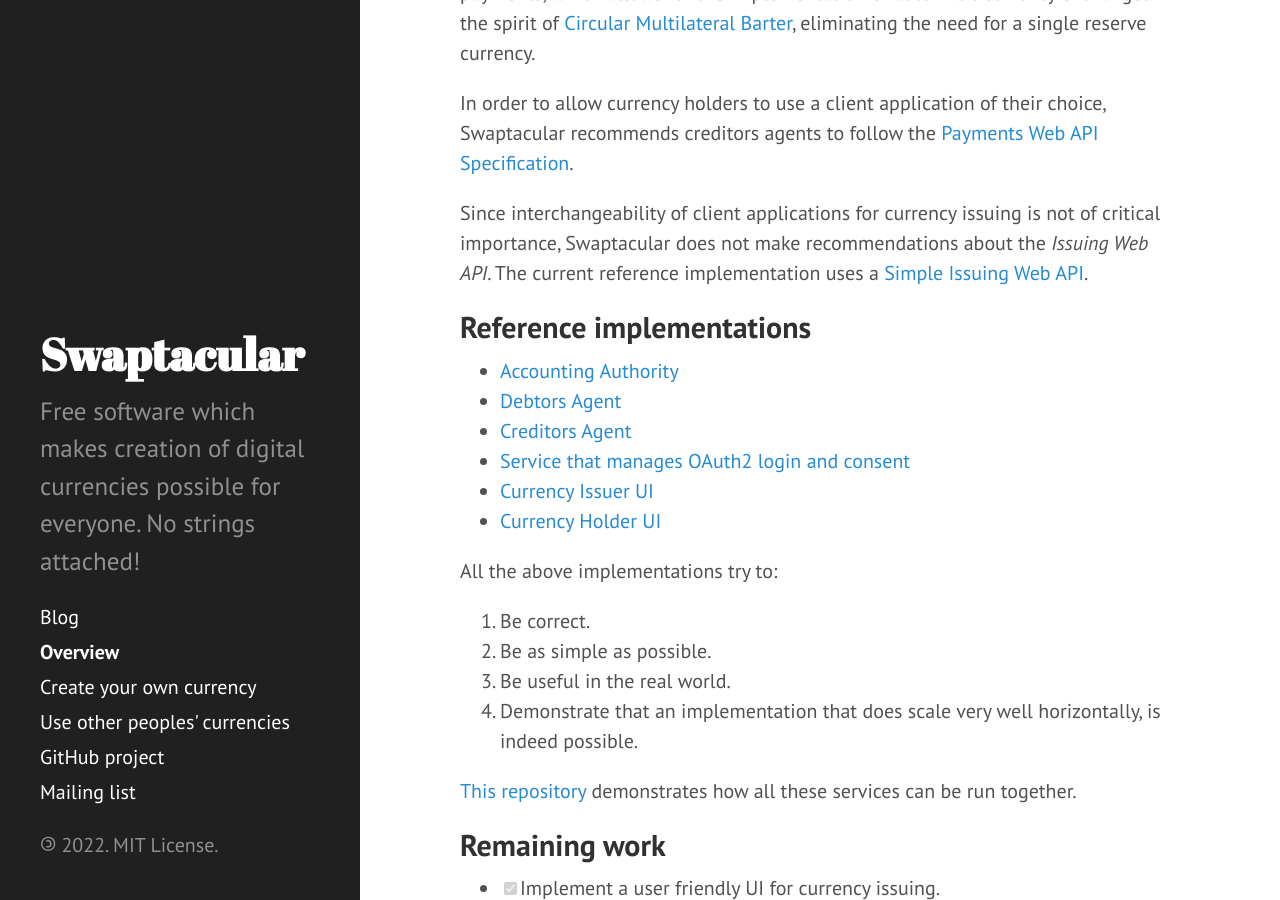
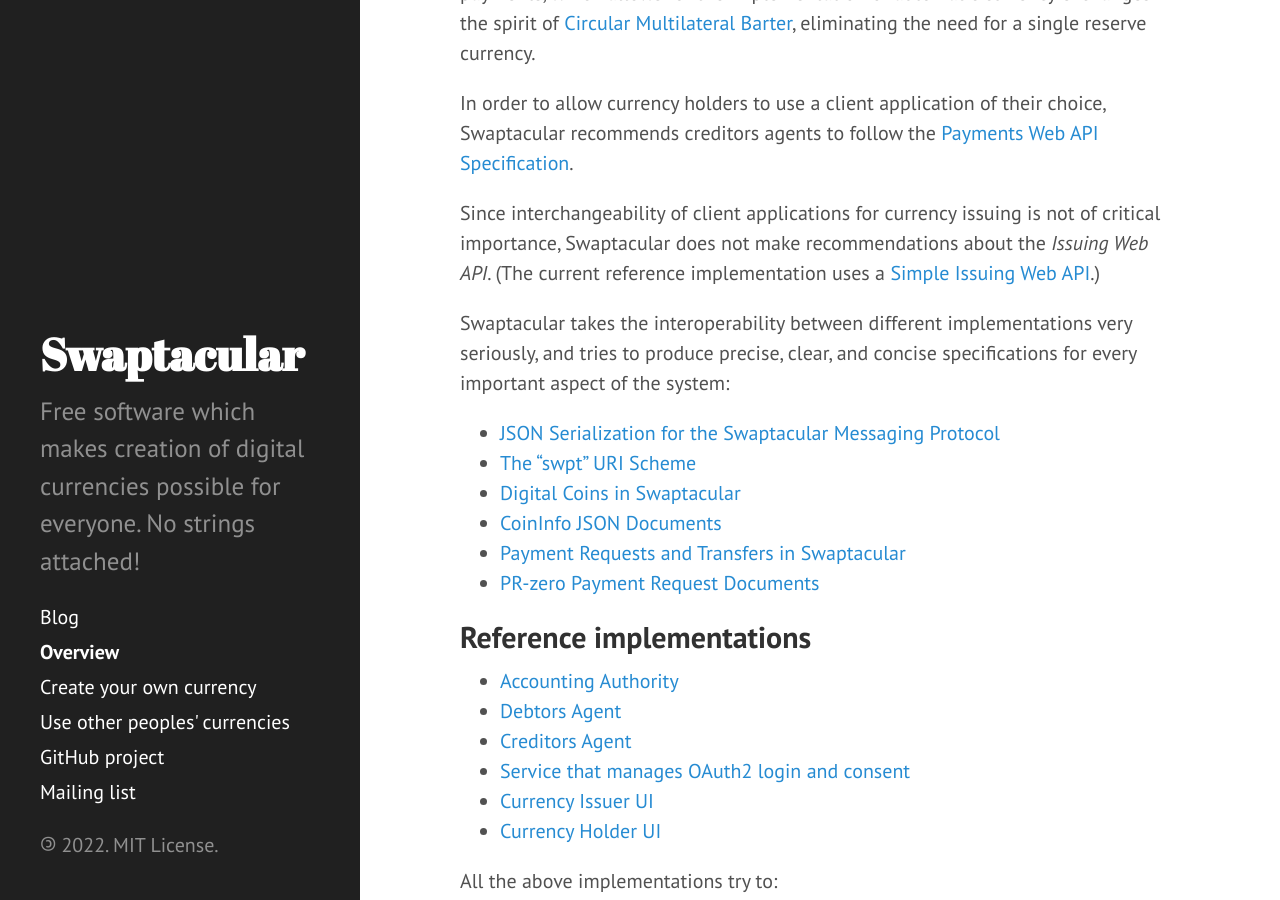
Before and after one commit to epandurski/swaptacular.github.io, a Jekyll site: the page built from overview.md, in a window 1280 px wide and 900 px high, scrolled down 2426 px. Built offline with Jekyll 4.4.1, drawn with Linux system fonts in a browser that asks for light colours.

Commit message:
Include links to specs in the overview

```diff
--- a/overview.md
+++ b/overview.md
@@ -72,9 +72,22 @@
 
 Since interchangeability of client applications for currency issuing
 is not of critical importance, Swaptacular does not make
-recommendations about the *Issuing Web API*. The current reference
+recommendations about the *Issuing Web API*. (The current reference
 implementation uses a [Simple Issuing Web
-API](/public/docs/swpt_debtors/redoc.html).
+API](/public/docs/swpt_debtors/redoc.html).)
+
+Swaptacular takes the interoperability between different
+implementations very seriously, and tries to produce precise, clear,
+and concise specifications for every important aspect of the system:
+
+* [JSON Serialization for the Swaptacular Messaging
+  Protocol](/public/docs/protocol-json.pdf)
+* [The "swpt" URI Scheme](/public/docs/swpt-uri-scheme.pdf)
+* [Digital Coins in Swaptacular](/public/docs/digital-coin-urls.pdf)
+* [CoinInfo JSON Documents](/public/docs/coin-info-documents.pdf)
+* [Payment Requests and Transfers in
+  Swaptacular](/public/docs/payment-requests.pdf)
+* [PR-zero Payment Request Documents](/public/docs/pr0-documents.pdf)
 
 
 ## Reference implementations
```
